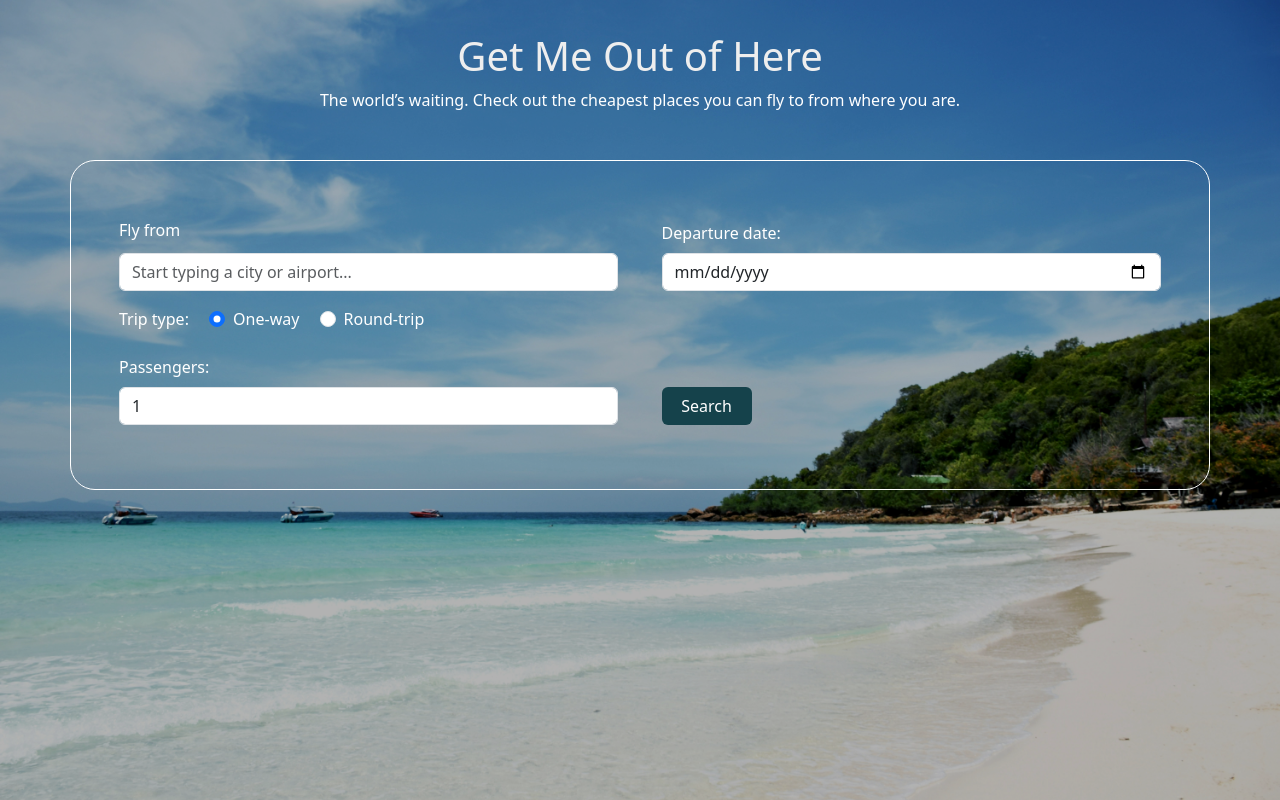
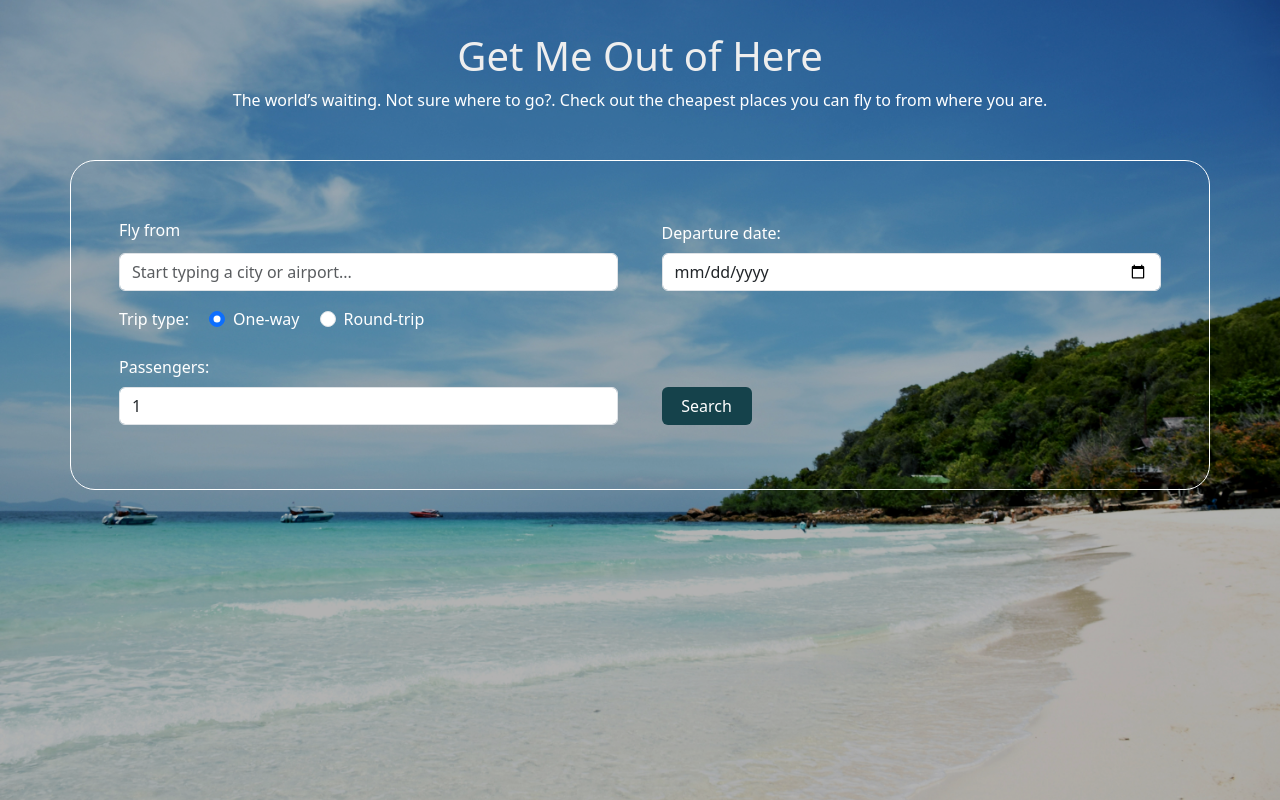
Before and after one commit to dtunc91/flightfinder, a Flask app: page / in a window 1280 px wide. Run offline with Flask 3, Linux system fonts and the light colour scheme; some libraries are stand-ins or nearby versions.

Commit message:
Update index.html

```diff
--- a/templates/index.html
+++ b/templates/index.html
@@ -28,7 +28,7 @@
         Get Me Out of Here
         <i class="fa fa-plane fa-fade fa-rotate-by" style="font-size:28px; --fa-rotate-angle:320deg; --fa-animation-duration: 2s; --fa-fade-opacity: 0.6; animation-duration: 1s; animation-iteration-count: 2;"></i>
     </h1>
-    <p>The world’s waiting. Check out the cheapest places you can fly to from where you are.</p>
+    <p>The world’s waiting. Not sure where to go?. Check out the cheapest places you can fly to from where you are.</p>
 </header>
         <form method="POST" class="mb-4 p-8 container form-container">
             <div class="row mb-3 gap">
```
